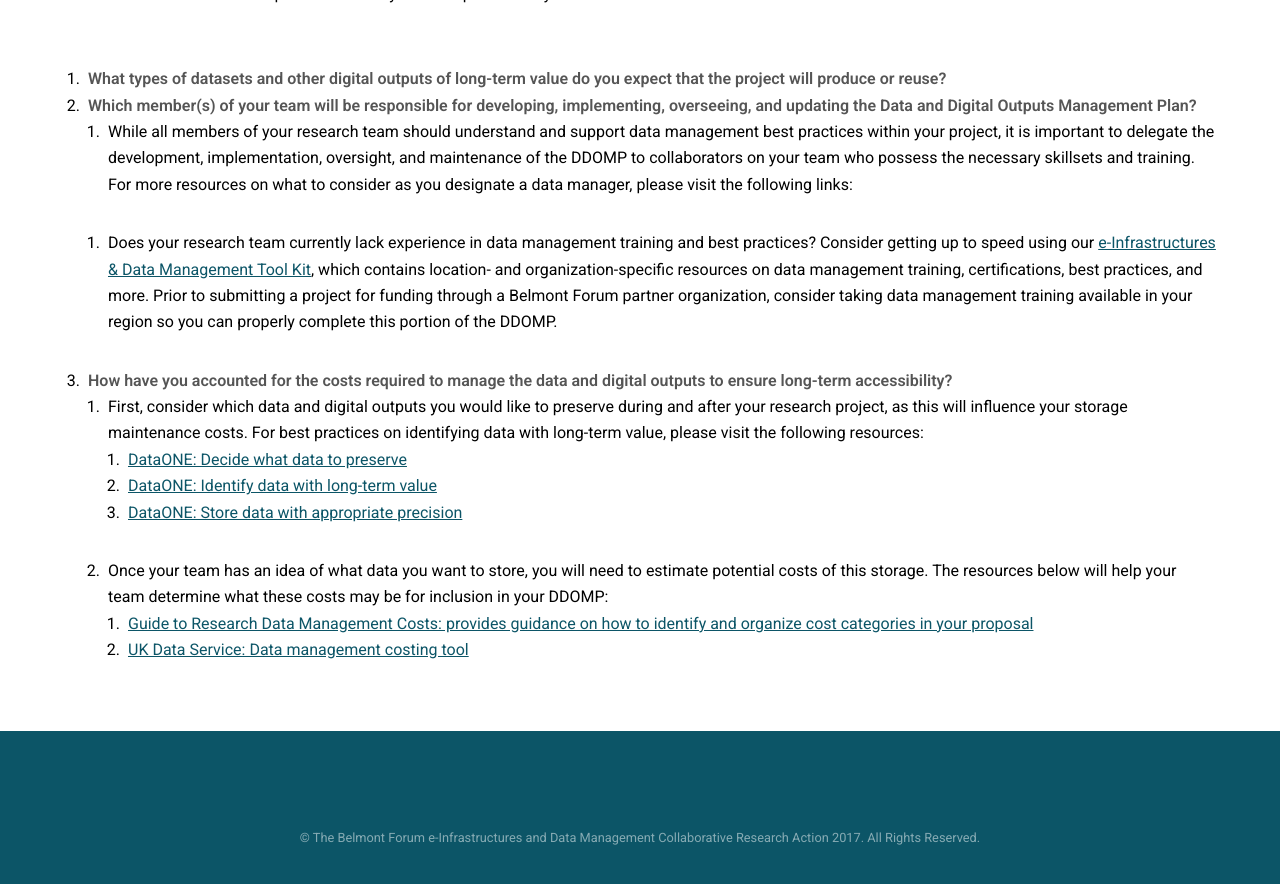
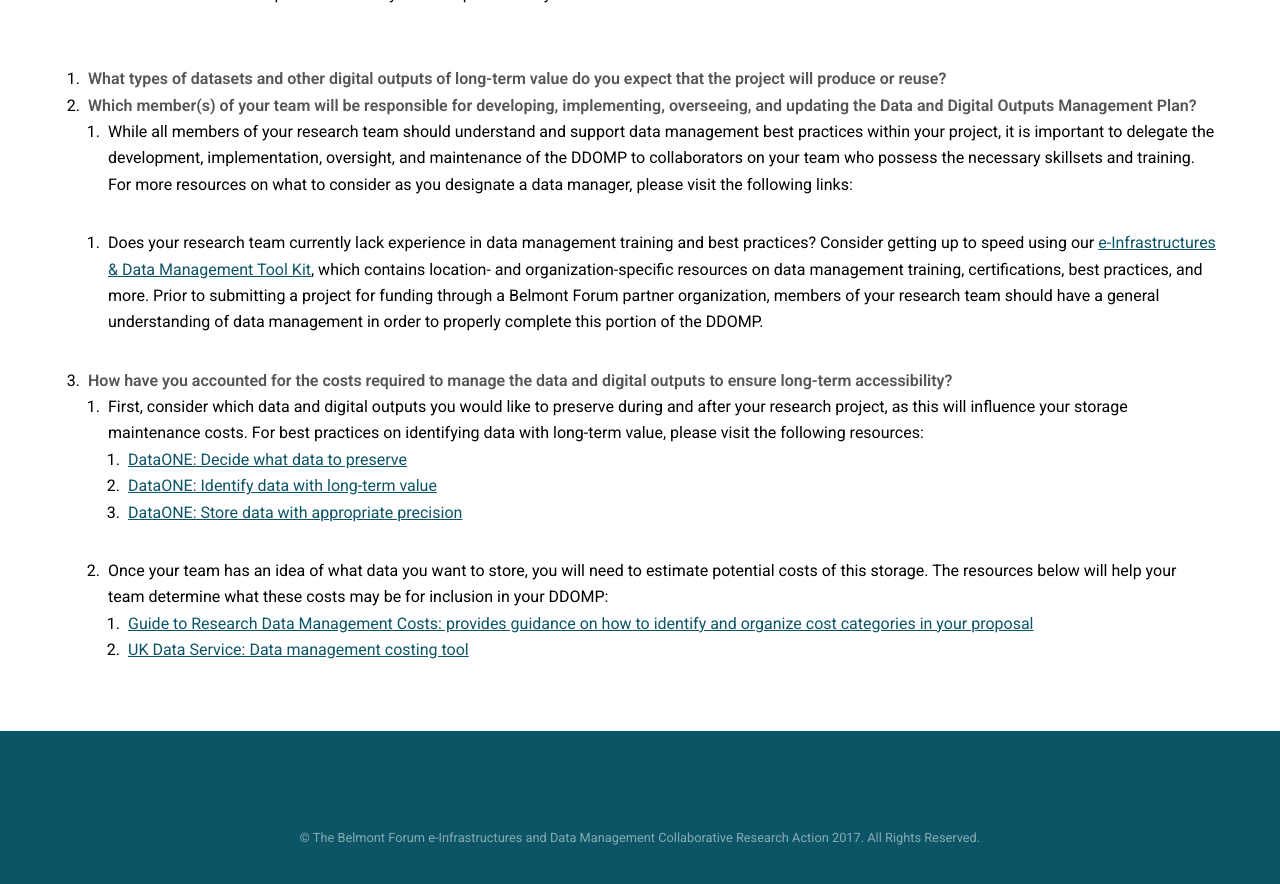
Before and after one commit to bfe-inf/toolkit, a Jekyll site: the page ddomp-preproposal.html, which Jekyll copies as it is, in a window 1280 px wide and 900 px high, scrolled down 812 px. Shown: the top 884 px of the window. Built offline with Jekyll 4.4.1, drawn with Linux system fonts in a browser that asks for light colours.

Commit message:
Update ddomp-preproposal.html

```diff
--- a/ddomp-preproposal.html
+++ b/ddomp-preproposal.html
@@ -56,7 +56,7 @@
 								<li>While all members of your research team should understand and support data management best practices within your project, it is important to delegate the development, implementation, oversight, and maintenance of the DDOMP to collaborators on your team who possess the necessary skillsets and training. For more resources on what to consider as you designate a data manager, please visit the following links:</li>
 							</ol>
 							<ol>
-								<li>Does your research team currently lack experience in data management training and best practices? Consider getting up to speed using our <a href="https://bfe-inf.github.io/tool-kit/" target="_blank">e-Infrastructures & Data Management Tool Kit</a>, which contains location- and organization-specific resources on data management training, certifications, best practices, and more. Prior to submitting a project for funding through a Belmont Forum partner organization, consider taking data management training available in your region so you can properly complete this portion of the DDOMP.</li>
+								<li>Does your research team currently lack experience in data management training and best practices? Consider getting up to speed using our <a href="https://bfe-inf.github.io/tool-kit/" target="_blank">e-Infrastructures & Data Management Tool Kit</a>, which contains location- and organization-specific resources on data management training, certifications, best practices, and more. Prior to submitting a project for funding through a Belmont Forum partner organization, members of your research team should have a general understanding of data management in order to properly complete this portion of the DDOMP.</li>
 							</ol>
 						<li><strong>How have you accounted for the costs required to manage the data and digital outputs to ensure long-term accessibility?</strong></li>
 							<ol>
```
